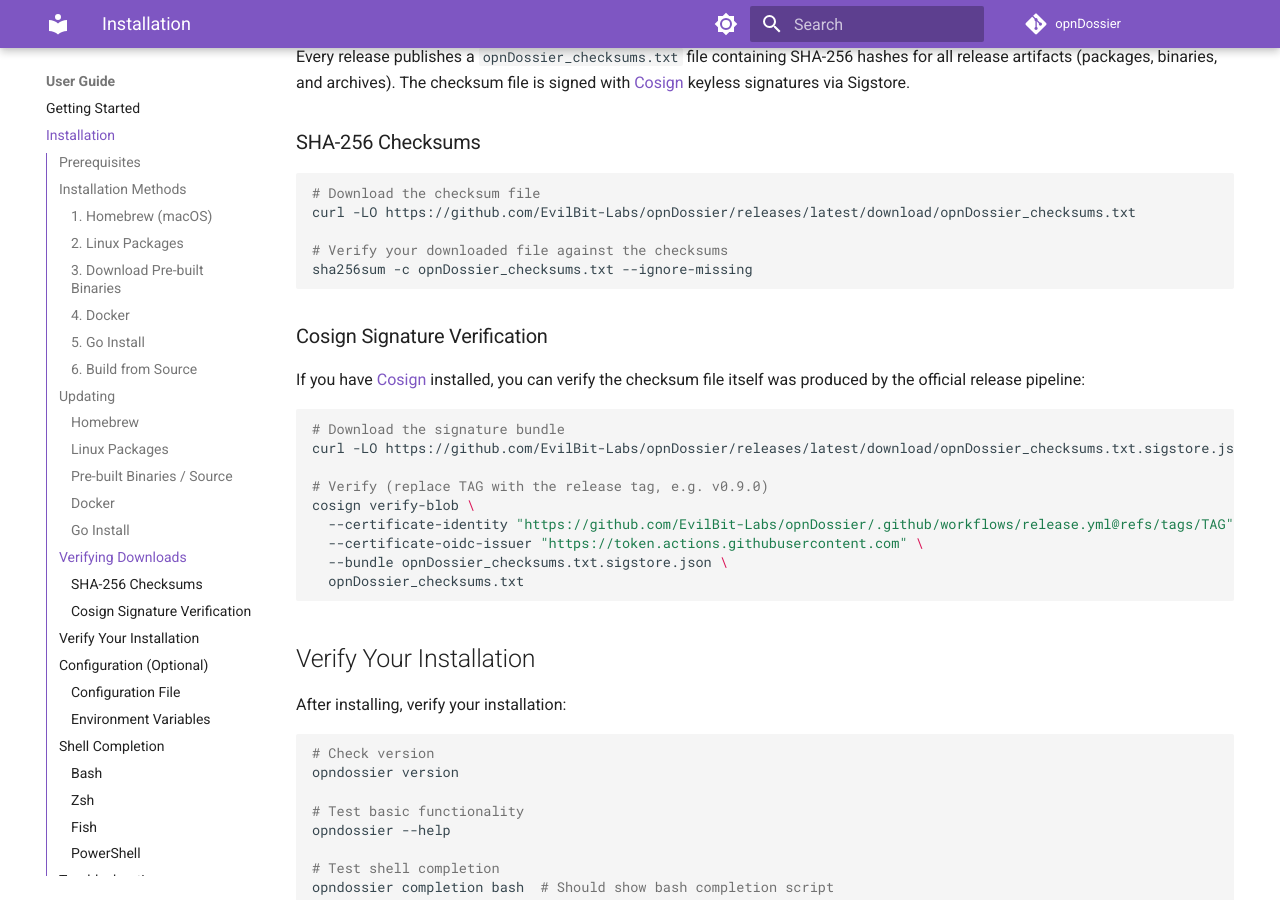
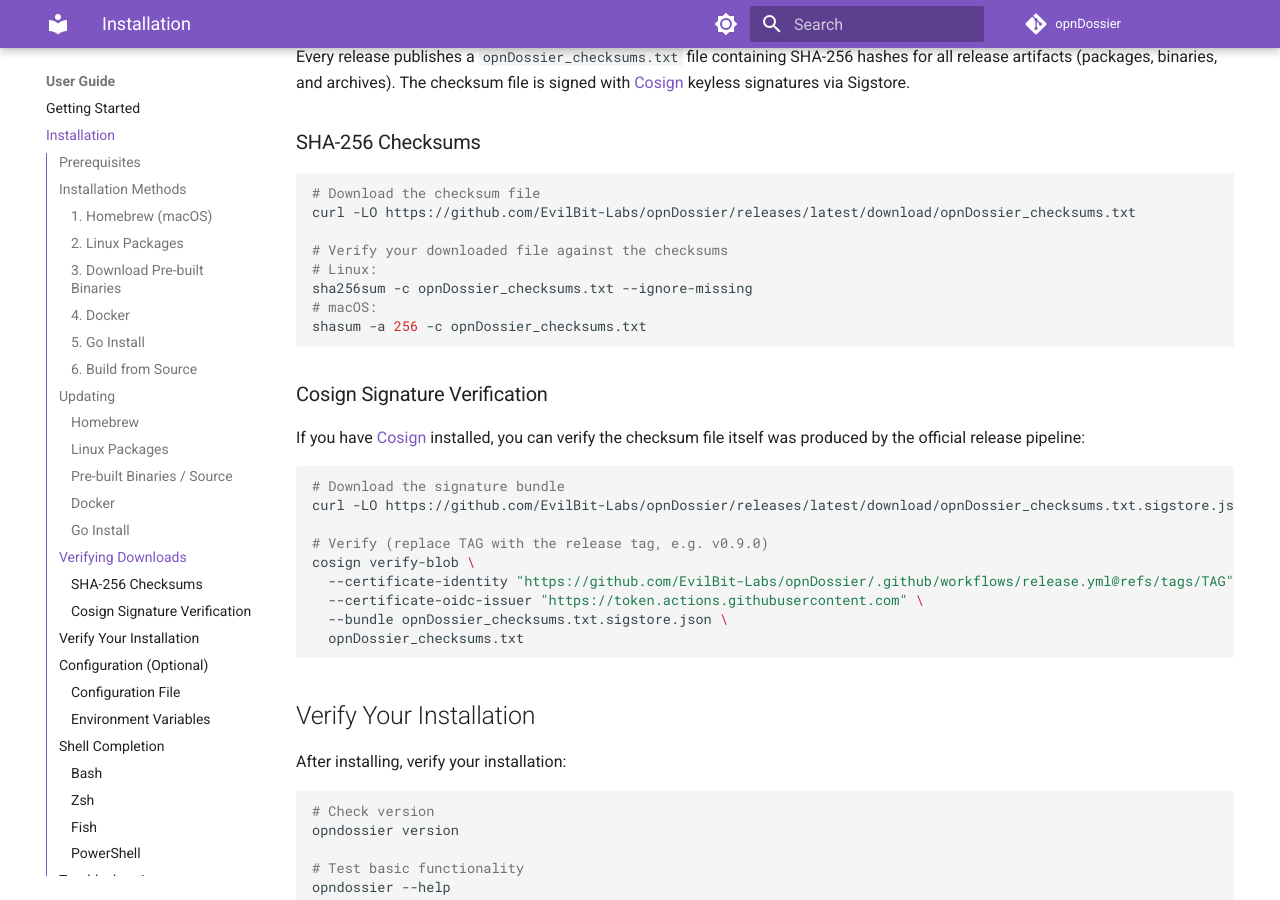
Before and after one commit to EvilBit-Labs/opnDossier, an MkDocs documentation site: the page built from docs/user-guide/installation.md, in a window 1280 px wide and 900 px high, scrolled down 3016 px. Built offline with MkDocs 1.6.1 and Material for MkDocs 9.7.7, drawn with Linux system fonts in a browser that asks for light colours; comment, search, counter and statistics services are not loaded; the version menu is left out.

Commit message:
docs: add macOS checksum verification command to installation guide
Signed-off-by: UncleSp1d3r <unclesp1d3r@evilbitlabs.io>

````diff
--- a/docs/user-guide/installation.md
+++ b/docs/user-guide/installation.md
@@ -144,7 +144,10 @@
 curl -LO https://github.com/EvilBit-Labs/opnDossier/releases/latest/download/opnDossier_checksums.txt
 
 # Verify your downloaded file against the checksums
+# Linux:
 sha256sum -c opnDossier_checksums.txt --ignore-missing
+# macOS:
+shasum -a 256 -c opnDossier_checksums.txt
 ```
 
 ### Cosign Signature Verification
````
